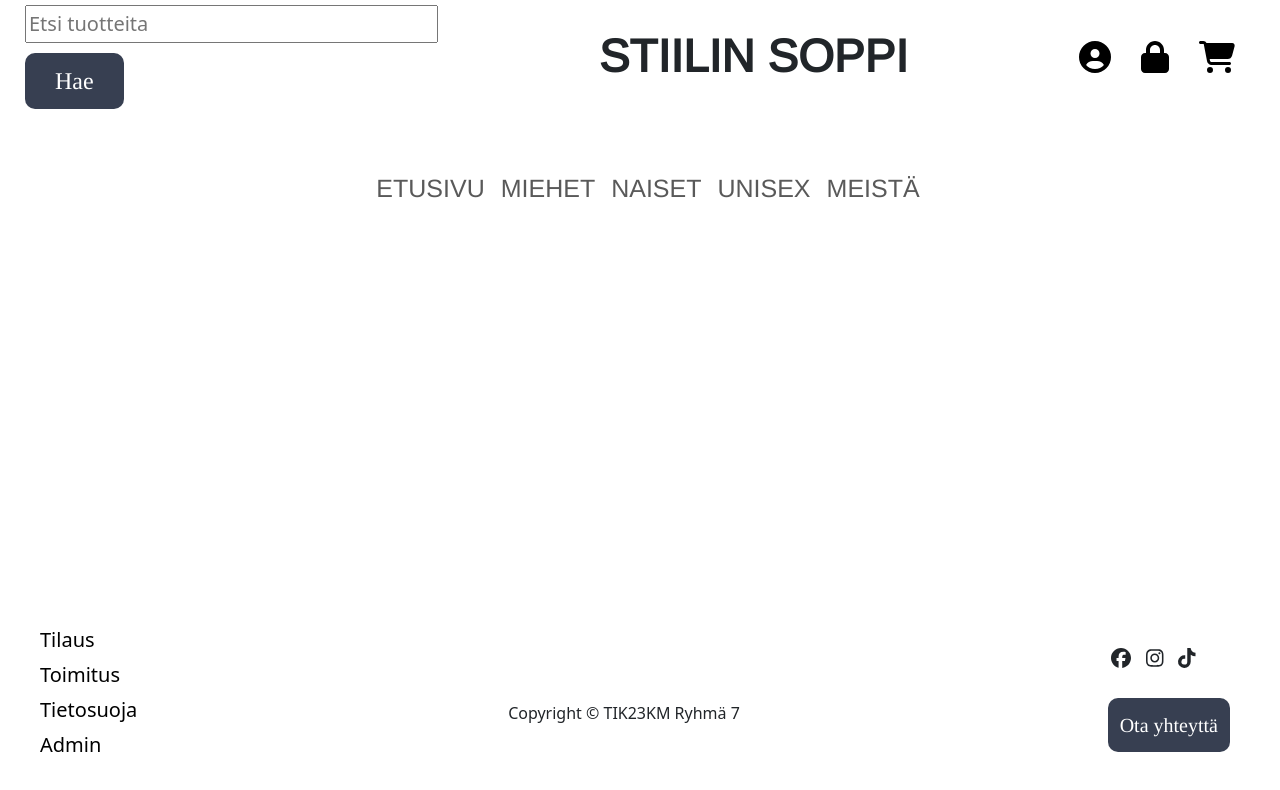
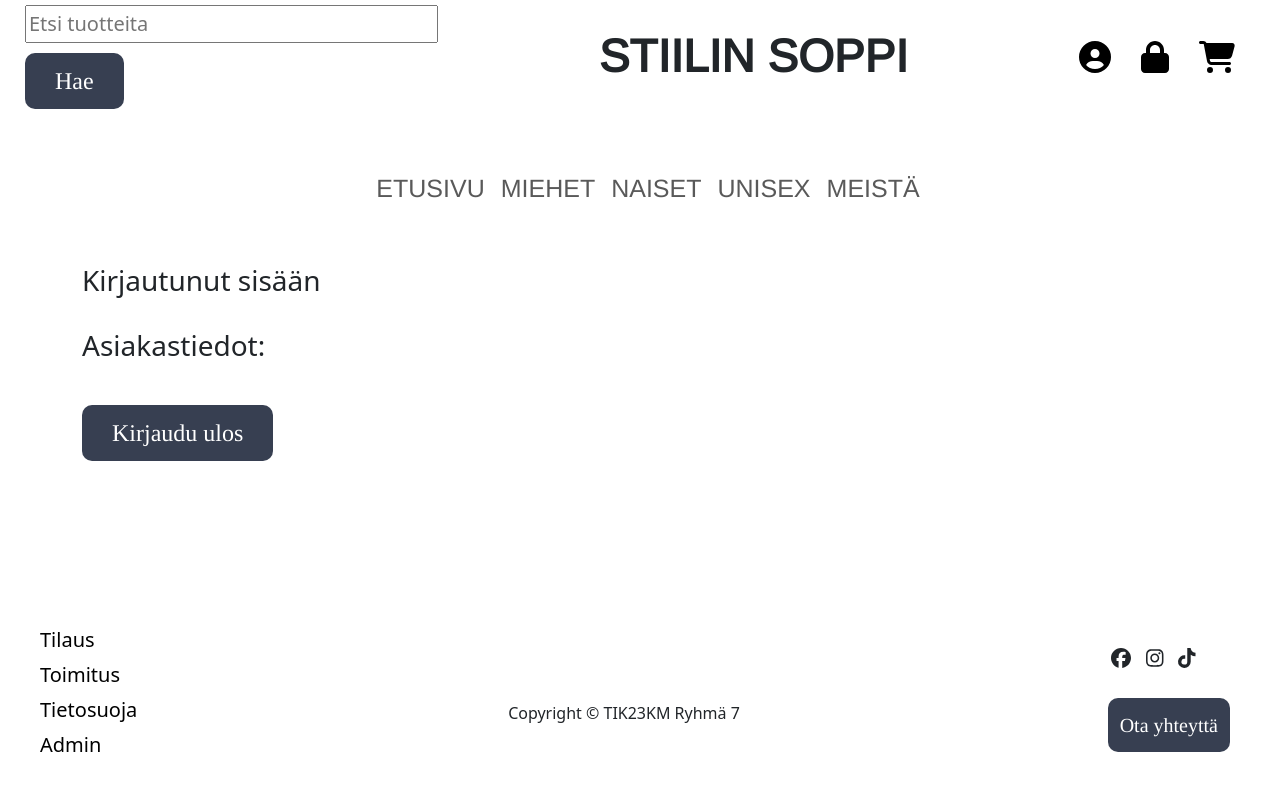
Before and after one commit to Verkkokauppa-SG7/verkkokauppa, a React (Create React App) app: page /asiakastiedot in a window 1280 px wide. Shown: the top 790 px of the page. Built offline with nearby package versions, Linux system fonts and the light colour scheme.

Commit message:
login made persistent and CustomerInfo -page and logout added

```diff
--- a/src/App.js
+++ b/src/App.js
@@ -19,6 +19,7 @@ import FeedbackList from './components/FeedbackList.js';
 import Login from './components/Login.js';
 import Signup from './components/Signup.js';
 import OrderForm from './components/OrderForm.js';
+import CustomerInfo from './pages/CustomerInfo.js';
 
 
 function App() {
@@ -50,7 +51,8 @@ function App() {
             <Route path="/yllapito/palautteet" element={<FeedbackList />} />
             <Route path="/login" element={<Login />} />
             <Route path="/signup" element={<Signup />} />
-            <Route path="/tilaa" element={<OrderForm />} />
+            <Route path="/tilaaminen" element={<OrderForm />} />
+            <Route path="/asiakastiedot" element={<CustomerInfo />} />
           </Routes>
       </div>
       <Footer />
--- a/src/components/Login.js
+++ b/src/components/Login.js
@@ -1,10 +1,9 @@
 import React, { useState, useEffect } from 'react'
 import { Link, useNavigate } from 'react-router-dom';
 import axios from 'axios'
-import { signal } from '@preact/signals-react';
 import '../styles/Login.css';
+import { jwtToken } from './TokenSignal';
 
-const token = signal('');
 
 function Login() {
     const [formData, setFormData] = useState({
@@ -29,9 +28,9 @@ function Login() {
 
             if (response.status === 200) {
                 console.log('Kirjautuminen onnistui')
-                const resp = response.data;
-                token.value = resp.data.jwtToken;
                 navigate('/')
+                //const resp = response.data;
+                jwtToken.value = response.data.jwtToken;
             } else {
                 console.log('Kirjautuminen epäonnistui')
             }
@@ -43,6 +42,7 @@ function Login() {
 
     return (
         <div className="d-flex justify-content-center align-items-center">
+            {jwtToken.value.length !== 0 ? navigate('/asiakastiedot') :
             <div className='bg-white p-3 rounded w-25'>
                 <h2>Kirjaudu sisään</h2>
                 <form action="" onSubmit={handleSubmit}>
@@ -63,7 +63,7 @@ function Login() {
                     </div>
                     <Link to="/signup" className='btn btn-default border w-100'>Luo käyttäjätunnus</Link>
                 </form>
-            </div>
+            </div>}
         </div>
     );
 }
--- a/src/components/OrderButton.js
+++ b/src/components/OrderButton.js
@@ -3,7 +3,7 @@ import { Link } from 'react-router-dom';
 
 const OrderButton = () => {
     return (
-        <Link to="/tilaa">
+        <Link to="/tilaaminen">
             <button>Tilaa tuotteet</button>
         </Link>
     )
--- a/src/components/OrderForm.js
+++ b/src/components/OrderForm.js
@@ -1,7 +1,5 @@
 import React from "react";
 import ShoppingCart from './ShoppingCart';
-import Login from './Login';
-import Signup from './Signup';
 
 const OrderForm = () => {
     return (
--- /dev/null
+++ b/src/pages/CustomerInfo.js
@@ -0,0 +1,15 @@
+import React from 'react';
+import { jwtToken } from '../components/TokenSignal';
+import { customerData } from '../components/CustomerSignal';
+
+export default function CustomerInfo() {
+  return (
+    <div>
+        <h3>Kirjautunut sisään</h3><br></br>
+        <h3>Asiakastiedot:</h3>
+        {customerData.value && <h2>{customerData.value.fname + ' ' + customerData.value.lname}</h2>}
+        <br></br>
+        <button onClick={()=> jwtToken.value = ''}>Kirjaudu ulos</button>
+    </div>
+  )
+};
```
